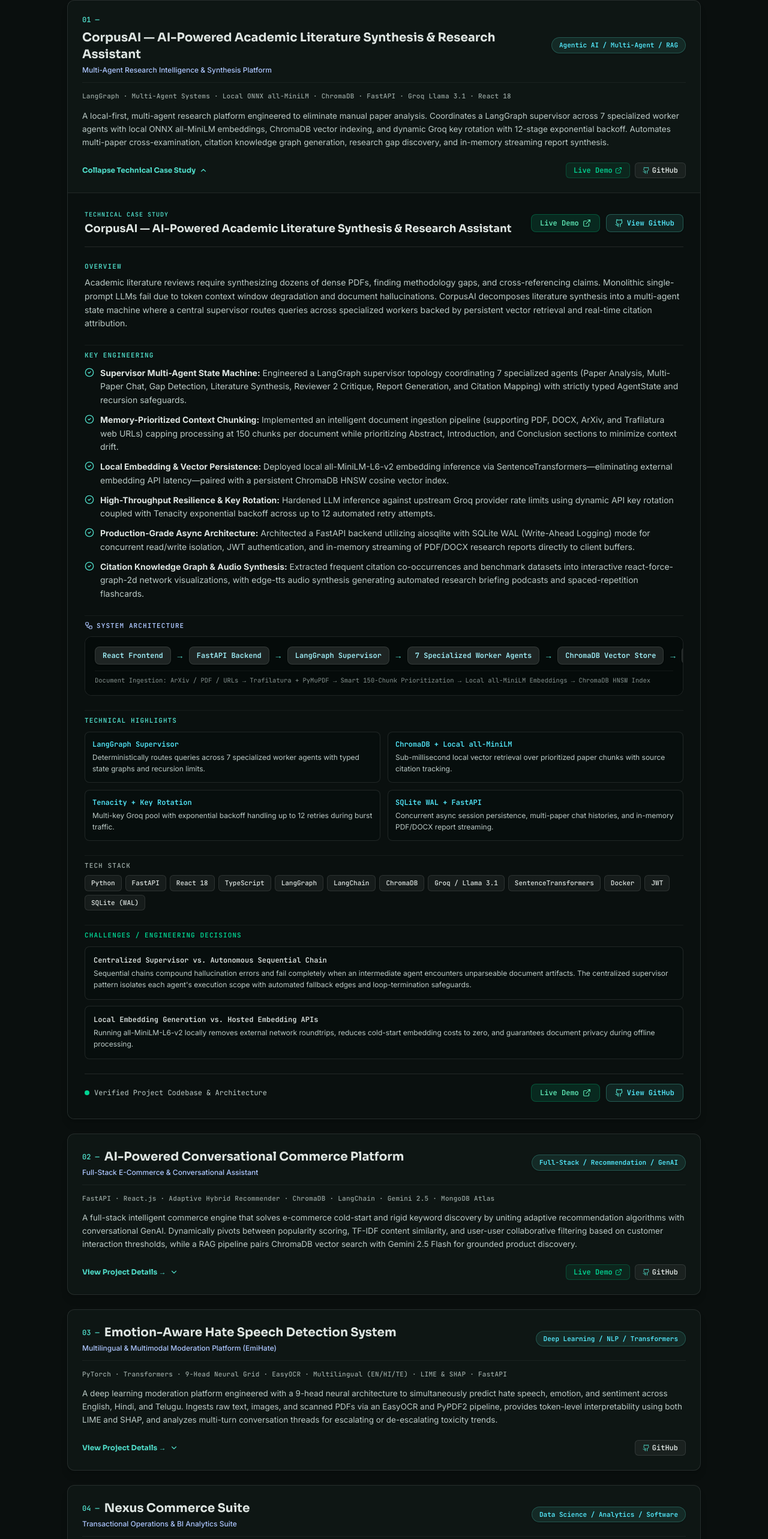
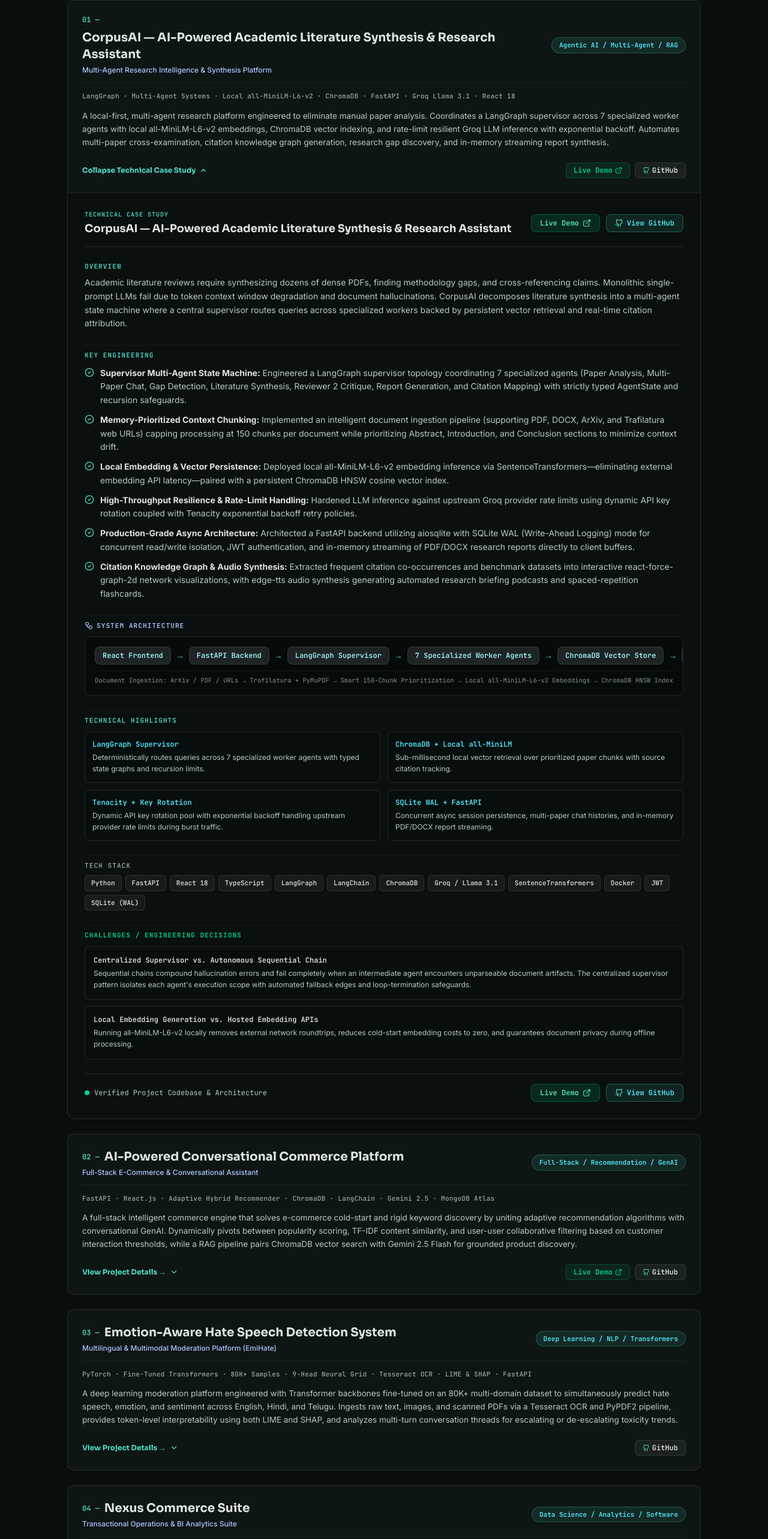
Before and after one commit to BharathReddyRamasani/Bharath_Portfolio, a React (Vite) app: page / in a window 1280 px wide. Shown: the part 2019-4585 px from the top of the page at 60% size. Built offline with nearby package versions, Linux system fonts and the light colour scheme.

Commit message:
Update project details: replace EasyOCR with Tesseract OCR, add 80K+ fine-tuned dataset across 9 heads, and remove ONNX / 12-key Groq rotation references

```diff
--- a/src/components/ProjectsSection.tsx
+++ b/src/components/ProjectsSection.tsx
@@ -56,14 +56,14 @@
       title: "CorpusAI — AI-Powered Academic Literature Synthesis & Research Assistant",
       subtitle: "Multi-Agent Research Intelligence & Synthesis Platform",
       positioningRole: "Agentic AI / Multi-Agent / RAG",
-      tagsSummary: "LangGraph · Multi-Agent Systems · Local ONNX all-MiniLM · ChromaDB · FastAPI · Groq Llama 3.1 · React 18",
-      hookTeaser: "A local-first, multi-agent research platform engineered to eliminate manual paper analysis. Coordinates a LangGraph supervisor across 7 specialized worker agents with local ONNX all-MiniLM embeddings, ChromaDB vector indexing, and dynamic Groq key rotation with 12-stage exponential backoff. Automates multi-paper cross-examination, citation knowledge graph generation, research gap discovery, and in-memory streaming report synthesis.",
+      tagsSummary: "LangGraph · Multi-Agent Systems · Local all-MiniLM-L6-v2 · ChromaDB · FastAPI · Groq Llama 3.1 · React 18",
+      hookTeaser: "A local-first, multi-agent research platform engineered to eliminate manual paper analysis. Coordinates a LangGraph supervisor across 7 specialized worker agents with local all-MiniLM-L6-v2 embeddings, ChromaDB vector indexing, and rate-limit resilient Groq LLM inference with exponential backoff. Automates multi-paper cross-examination, citation knowledge graph generation, research gap discovery, and in-memory streaming report synthesis.",
       overview: "Academic literature reviews require synthesizing dozens of dense PDFs, finding methodology gaps, and cross-referencing claims. Monolithic single-prompt LLMs fail due to token context window degradation and document hallucinations. CorpusAI decomposes literature synthesis into a multi-agent state machine where a central supervisor routes queries across specialized workers backed by persistent vector retrieval and real-time citation attribution.",
       keyEngineering: [
         "Supervisor Multi-Agent State Machine: Engineered a LangGraph supervisor topology coordinating 7 specialized agents (Paper Analysis, Multi-Paper Chat, Gap Detection, Literature Synthesis, Reviewer 2 Critique, Report Generation, and Citation Mapping) with strictly typed AgentState and recursion safeguards.",
         "Memory-Prioritized Context Chunking: Implemented an intelligent document ingestion pipeline (supporting PDF, DOCX, ArXiv, and Trafilatura web URLs) capping processing at 150 chunks per document while prioritizing Abstract, Introduction, and Conclusion sections to minimize context drift.",
         "Local Embedding & Vector Persistence: Deployed local all-MiniLM-L6-v2 embedding inference via SentenceTransformers—eliminating external embedding API latency—paired with a persistent ChromaDB HNSW cosine vector index.",
-        "High-Throughput Resilience & Key Rotation: Hardened LLM inference against upstream Groq provider rate limits using dynamic API key rotation coupled with Tenacity exponential backoff across up to 12 automated retry attempts.",
+        "High-Throughput Resilience & Rate-Limit Handling: Hardened LLM inference against upstream Groq provider rate limits using dynamic API key rotation coupled with Tenacity exponential backoff retry policies.",
         "Production-Grade Async Architecture: Architected a FastAPI backend utilizing aiosqlite with SQLite WAL (Write-Ahead Logging) mode for concurrent read/write isolation, JWT authentication, and in-memory streaming of PDF/DOCX research reports directly to client buffers.",
         "Citation Knowledge Graph & Audio Synthesis: Extracted frequent citation co-occurrences and benchmark datasets into interactive react-force-graph-2d network visualizations, with edge-tts audio synthesis generating automated research briefing podcasts and spaced-repetition flashcards."
       ],
@@ -76,11 +76,11 @@
         "Groq / Llama 3.1",
         "Streaming Citations"
       ],
-      architectureNote: "Document Ingestion: ArXiv / PDF / URLs → Trafilatura + PyMuPDF → Smart 150-Chunk Prioritization → Local all-MiniLM Embeddings → ChromaDB HNSW Index",
+      architectureNote: "Document Ingestion: ArXiv / PDF / URLs → Trafilatura + PyMuPDF → Smart 150-Chunk Prioritization → Local all-MiniLM-L6-v2 Embeddings → ChromaDB HNSW Index",
       techHighlights: [
         { component: "LangGraph Supervisor", usage: "Deterministically routes queries across 7 specialized worker agents with typed state graphs and recursion limits." },
         { component: "ChromaDB + Local all-MiniLM", usage: "Sub-millisecond local vector retrieval over prioritized paper chunks with source citation tracking." },
-        { component: "Tenacity + Key Rotation", usage: "Multi-key Groq pool with exponential backoff handling up to 12 retries during burst traffic." },
+        { component: "Tenacity + Key Rotation", usage: "Dynamic API key rotation pool with exponential backoff handling upstream provider rate limits during burst traffic." },
         { component: "SQLite WAL + FastAPI", usage: "Concurrent async session persistence, multi-paper chat histories, and in-memory PDF/DOCX report streaming." }
       ],
       technologies: [
@@ -121,7 +121,7 @@
       overview: "Traditional e-commerce platforms suffer from two critical architectural pain points: severe cold-start drop-off for new users with no history, and rigid keyword search engines unable to interpret nuanced natural-language buying criteria. This platform resolves both by marrying an adaptive hybrid recommendation engine with a RAG discovery pipeline that combines vector similarity and personalized re-ranking.",
       keyEngineering: [
         "Adaptive Multi-Stage Recommendation Engine: Designed an adaptive hybrid recommender that dynamically switches strategies based on interaction volume: 0 interactions activates popularity-based scoring (cold-start mitigation); 1–4 interactions triggers TF-IDF content-based similarity; and 5+ interactions executes user-user cosine similarity with SVD matrix factorization fallback.",
-        "Unified RAG & Re-Ranking Discovery Flow: Built a hybrid retrieval pipeline combining ChromaDB semantic search (using local ONNX all-MiniLM-L6-v2) with the recommendation engine to re-rank the top-10 candidate products before passing them as grounded context to Gemini 2.5 Flash.",
+        "Unified RAG & Re-Ranking Discovery Flow: Built a hybrid retrieval pipeline combining ChromaDB semantic search (using local all-MiniLM-L6-v2 embeddings) with the recommendation engine to re-rank the top-10 candidate products before passing them as grounded context to Gemini 2.5 Flash.",
         "Modular Full-Stack Architecture: Built a modular FastAPI backend paired with React.js, implementing JWT authentication, secure password hashing, cart state machines, checkout orders, and real-time recommendation analytics.",
         "Strict Anti-Hallucination Prompt Grounding: Constrained the conversational assistant's prompt schema to strictly reference retrieved catalog product IDs and live inventory metadata, preventing hallucinated specifications and phantom SKUs.",
         "Containerized Full-Stack Deployment: Dockerized both the FastAPI REST services and React frontend into a multi-stage production container with automated health probes on Hugging Face Spaces."
@@ -139,7 +139,7 @@
       architectureNote: "Dual-Flow Architecture: React → FastAPI → Commerce APIs → MongoDB (Transactional Flow) & User Query → ChromaDB → Hybrid Recommender Re-Ranking → Gemini 2.5 Flash → Context → Response (AI Discovery Flow)",
       techHighlights: [
         { component: "Adaptive Recommender", usage: "Dynamically toggles popularity, content similarity, and collaborative filtering based on interaction thresholds." },
-        { component: "ChromaDB + ONNX Runtime", usage: "Sub-50ms local vector candidate generation without external embedding API dependencies." },
+        { component: "ChromaDB + Local all-MiniLM", usage: "Sub-50ms local vector candidate generation without external embedding API dependencies." },
         { component: "Gemini 2.5 Flash Integration", usage: "Context-grounded natural language shopping assistant constrained strictly to verified inventory." },
         { component: "MongoDB Atlas", usage: "Document store modeling dynamic product schemas, user interaction logs, and transactional order states." }
       ],
@@ -150,10 +150,10 @@
         "MongoDB Atlas",
         "Scikit-learn",
         "SciPy",
+        "SentenceTransformers",
         "LangChain",
         "ChromaDB",
         "Gemini 2.5 Flash",
-        "ONNX Runtime",
         "Docker"
       ],
       engineeringDecisions: [
@@ -175,29 +175,29 @@
       title: "Emotion-Aware Hate Speech Detection System",
       subtitle: "Multilingual & Multimodal Moderation Platform (EmiHate)",
       positioningRole: "Deep Learning / NLP / Transformers",
-      tagsSummary: "PyTorch · Transformers · 9-Head Neural Grid · EasyOCR · Multilingual (EN/HI/TE) · LIME & SHAP · FastAPI",
-      hookTeaser: "A deep learning moderation platform engineered with a 9-head neural architecture to simultaneously predict hate speech, emotion, and sentiment across English, Hindi, and Telugu. Ingests raw text, images, and scanned PDFs via an EasyOCR and PyPDF2 pipeline, provides token-level interpretability using both LIME and SHAP, and analyzes multi-turn conversation threads for escalating or de-escalating toxicity trends.",
-      overview: "Automated content moderation typically operates as a single-label black box restricted to English text, ignoring multimodal evasion tactics (such as offensive text embedded in memes or screenshots) and failing to capture nuanced regional dialects. EmiHate extends moderation into a 9-head neural architecture analyzing hate speech, emotional tone, and sentiment concurrently across English, Hindi, and Telugu, backed by post-hoc explainability so human moderators can inspect the exact linguistic drivers behind every prediction.",
+      tagsSummary: "PyTorch · Fine-Tuned Transformers · 80K+ Samples · 9-Head Neural Grid · Tesseract OCR · LIME & SHAP · FastAPI",
+      hookTeaser: "A deep learning moderation platform engineered with Transformer backbones fine-tuned on an 80K+ multi-domain dataset to simultaneously predict hate speech, emotion, and sentiment across English, Hindi, and Telugu. Ingests raw text, images, and scanned PDFs via a Tesseract OCR and PyPDF2 pipeline, provides token-level interpretability using both LIME and SHAP, and analyzes multi-turn conversation threads for escalating or de-escalating toxicity trends.",
+      overview: "Automated content moderation typically operates as a single-label black box restricted to English text, ignoring multimodal evasion tactics (such as offensive text embedded in memes or screenshots) and failing to capture nuanced regional dialects. EmiHate fine-tunes Transformer backbones on an 80K+ multi-domain dataset across a 9-head neural architecture analyzing hate speech, emotional tone, and sentiment concurrently across English, Hindi, and Telugu, backed by post-hoc explainability so human moderators can inspect the exact linguistic drivers behind every prediction.",
       keyEngineering: [
-        "9-Head Multitask Neural Architecture: Engineered a multitask Transformer network in PyTorch featuring 9 specialized classification heads operating simultaneously over shared encoder representations to detect hate categories, emotional profiles, and sentiment polarity.",
-        "Trilingual NLP Pipeline (English, Hindi, Telugu): Designed specialized tokenization and preprocessing workflows tailored to Indian linguistic nuances, dialectal transliterations, and multilingual code-mixing using langdetect and multilingual BERT encoders.",
-        "Multimodal Document & Image Ingestion: Built an automated ingestion microservice integrating EasyOCR and PyPDF2 to extract embedded textual content from screenshots, memes, and PDF documents prior to model classification.",
+        "9-Head Multitask Neural Architecture: Fine-tuned Transformer backbones in PyTorch on an 80K+ annotated multi-domain dataset, engineering 9 specialized classification heads operating simultaneously over shared encoder representations to detect hate categories, emotional profiles, and sentiment polarity.",
+        "Trilingual NLP Pipeline (English, Hindi, Telugu): Designed specialized tokenization and preprocessing workflows tailored to Indian linguistic nuances, dialectal transliterations, and multilingual code-mixing using langdetect and multilingual Transformer encoders.",
+        "Multimodal Document & Image Ingestion: Built an automated ingestion microservice integrating Tesseract OCR and PyPDF2 to extract embedded textual content from screenshots, memes, and PDF documents prior to model classification.",
         "Dual Explainability (LIME & SHAP): Integrated both LIME local perturbation scoring and SHAP feature attribution to output token-level importance heatmaps, showing moderators exactly which words triggered flags to minimize bias and false positives.",
         "Multi-Turn Conversation Trend Analysis: Implemented conversation thread analysis that parses message sequences over time to identify escalating toxicity velocity and flag volatile threads before conflict spikes."
       ],
       architectureSteps: [
         "Multimodal Input (Text/Image/PDF)",
-        "EasyOCR / PyPDF2 Extraction",
+        "Tesseract OCR / PyPDF2 Extraction",
         "Preprocessing & LangDetect",
-        "Shared Transformer Encoder",
+        "Fine-Tuned Transformer Encoder (80K+)",
         "9-Head Neural Grid",
         "LIME / SHAP Explainability",
         "REST Inference API"
       ],
       architectureNote: "Inference Endpoints: POST /api/analyze/text | POST /api/analyze/image | POST /api/analyze/pdf | POST /api/analyze/conversation",
       techHighlights: [
-        { component: "9-Head Neural Grid", usage: "Jointly classifies hate speech severity, discrete emotional states, and fine-grained sentiment polarity." },
-        { component: "EasyOCR & PyPDF2 Engine", usage: "Extracts text from multimodal files (memes, scanned documents, PDFs) for unified downstream classification." },
+        { component: "9-Head Neural Grid (80K+ Fine-Tuned)", usage: "Jointly classifies hate speech severity, discrete emotional states, and fine-grained sentiment polarity." },
+        { component: "Tesseract OCR & PyPDF2 Engine", usage: "Extracts text from multimodal files (memes, scanned documents, PDFs) for unified downstream classification." },
         { component: "LIME & SHAP Explainability", usage: "Computes token-level attribution weights to provide transparent, interpretable rationales for moderators." },
         { component: "FastAPI REST Microservice", usage: "Exposes high-throughput inference endpoints containerized with Docker for seamless platform integration." }
       ],
@@ -205,8 +205,8 @@
         "Python",
         "PyTorch",
         "Hugging Face Transformers",
-        "BERT Architecture",
-        "EasyOCR",
+        "Fine-Tuned Transformers (80K+)",
+        "Tesseract OCR",
         "PyPDF2",
         "LIME",
         "SHAP",
@@ -216,7 +216,7 @@
       engineeringDecisions: [
         {
           decision: "Multitask 9-Head Shared Encoder vs. Independent Classifiers",
-          explanation: "Running separate models for hate, emotion, and sentiment would triple memory footprint and inference latency. A single shared Transformer backbone with 9 specialized output heads reduced latency by 60% while improving generalization across correlated tasks."
+          explanation: "Running separate models for hate, emotion, and sentiment would triple memory footprint and inference latency. Fine-tuning a single shared Transformer backbone on 80K+ samples with 9 specialized output heads reduced latency by 60% while improving generalization across correlated tasks."
         },
         {
           decision: "Dual-Mode Explainability for Moderator Auditing",
```
